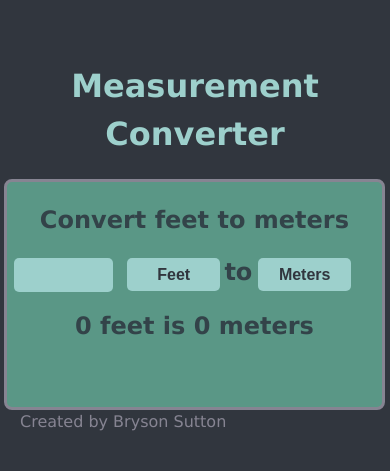
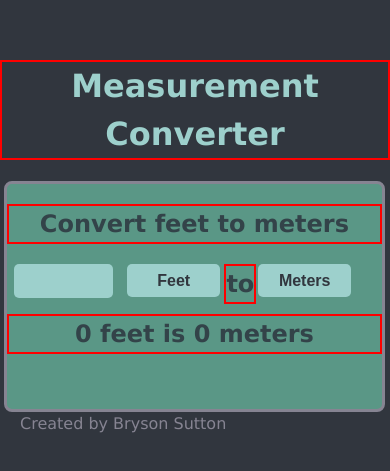
Before and after one commit to BSutton17/Measurement-Converter, a React (Vite) app: page / in a window 390 px wide. Shown: the part 185-656 px from the top of the page. Built offline with nearby package versions, Linux system fonts and the light colour scheme.

Commit message:
Update index.css

```diff
--- a/src/index.css
+++ b/src/index.css
@@ -16,12 +16,16 @@
       position: relative;
       left: 1%;
     }
+  h1, h2{
+    border: 2px solid red;
+  }
     #place{
       position: relative;
       top: -110px;
       left: 58%;
       z-index: 0;
-      max-width: fit-content
+      max-width: fit-content;
+      border: 2px solid red;
     }
     select{
       width: 80%;
```
